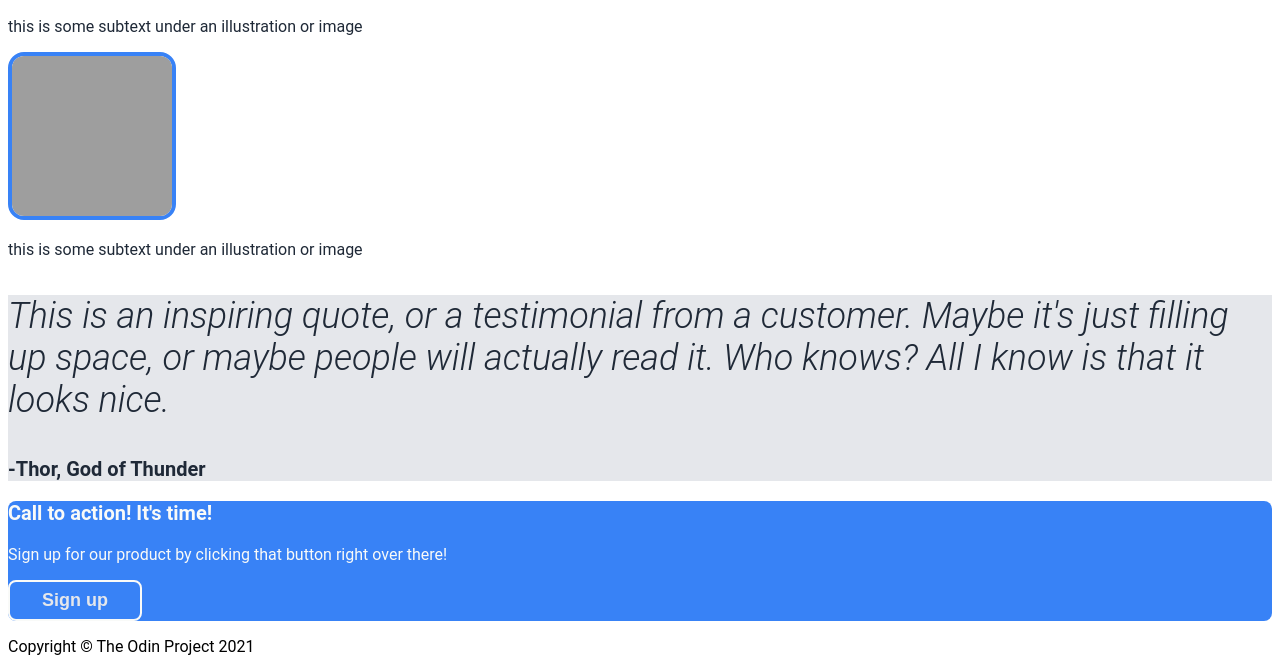
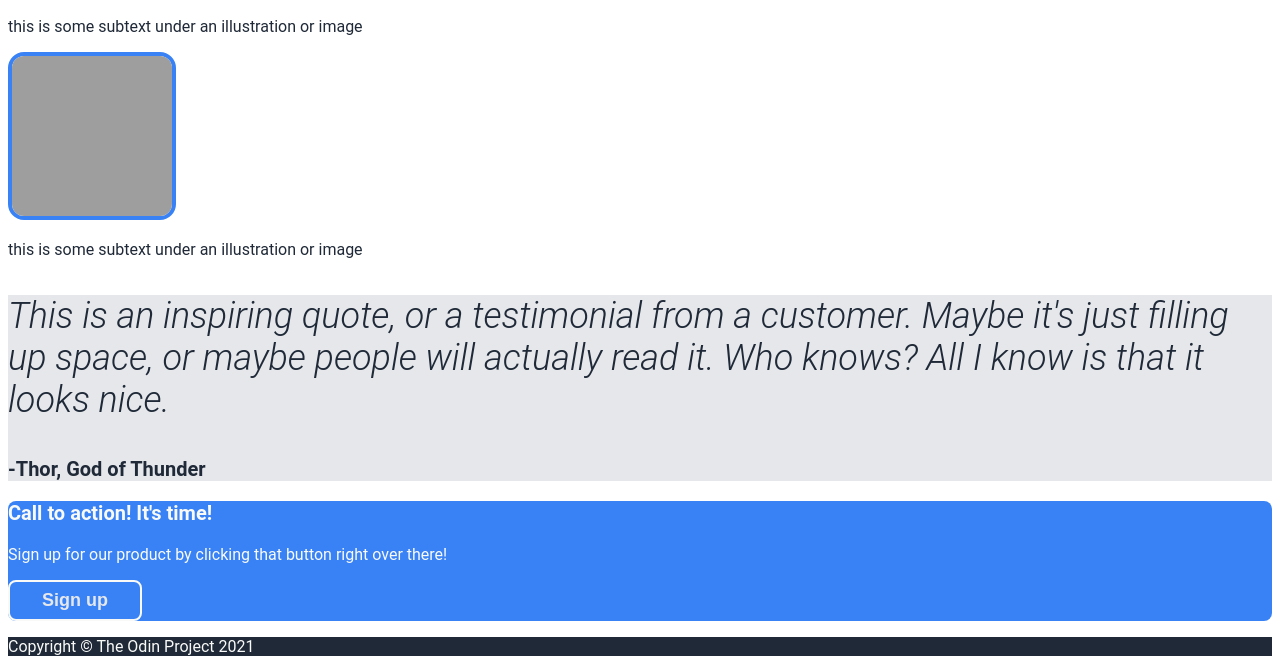
Before and after one commit to capra-irata/odin-landing-page, a plain HTML site: page index.html in a window 1280 px wide. Shown: the part 1231-1903 px from the top of the page. Drawn offline with Linux system fonts and the light colour scheme; grey boxes are pictures that could not be loaded.

Commit message:
Implement initial style for footer section
Implement background color, font color.

```diff
--- a/style.css
+++ b/style.css
@@ -7,7 +7,8 @@ a {
 }
 
 .header,
-.hero {
+.hero,
+.footer {
   background-color: #1F2937;
 }
 
@@ -101,3 +102,7 @@ button {
 .call-to-action button {
   border: 2px solid #F9FAF8;
 }
+
+.footer {
+  color: #F9FAF8;
+}
```
